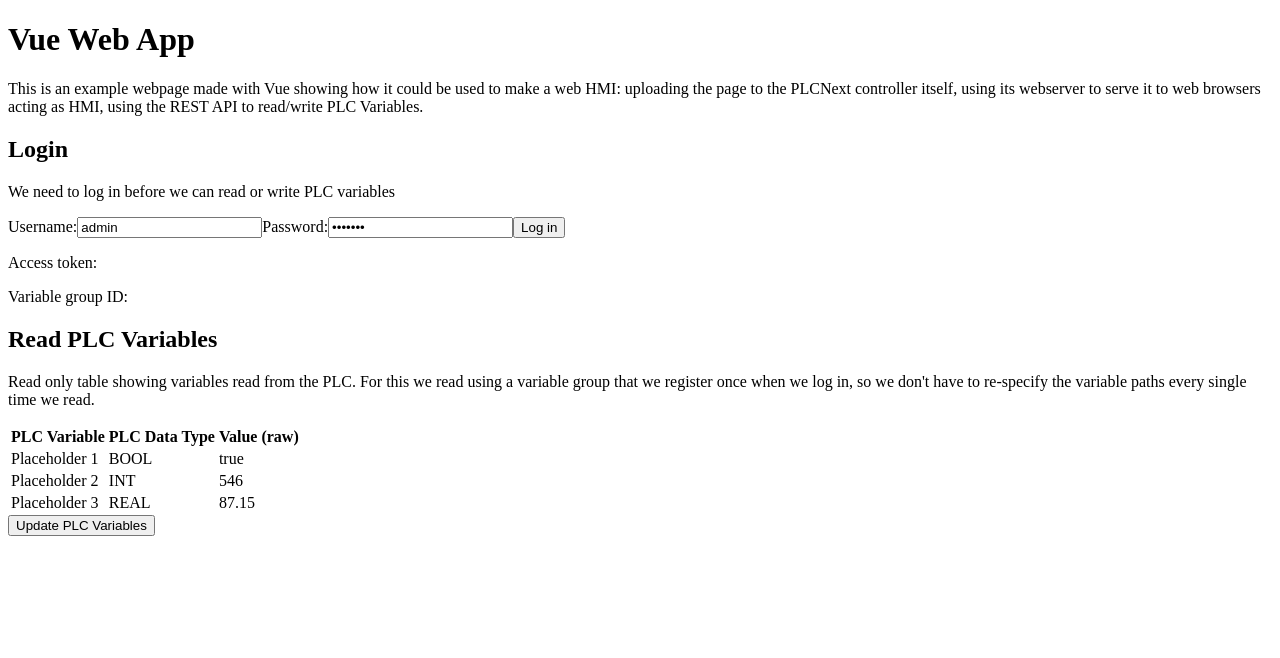
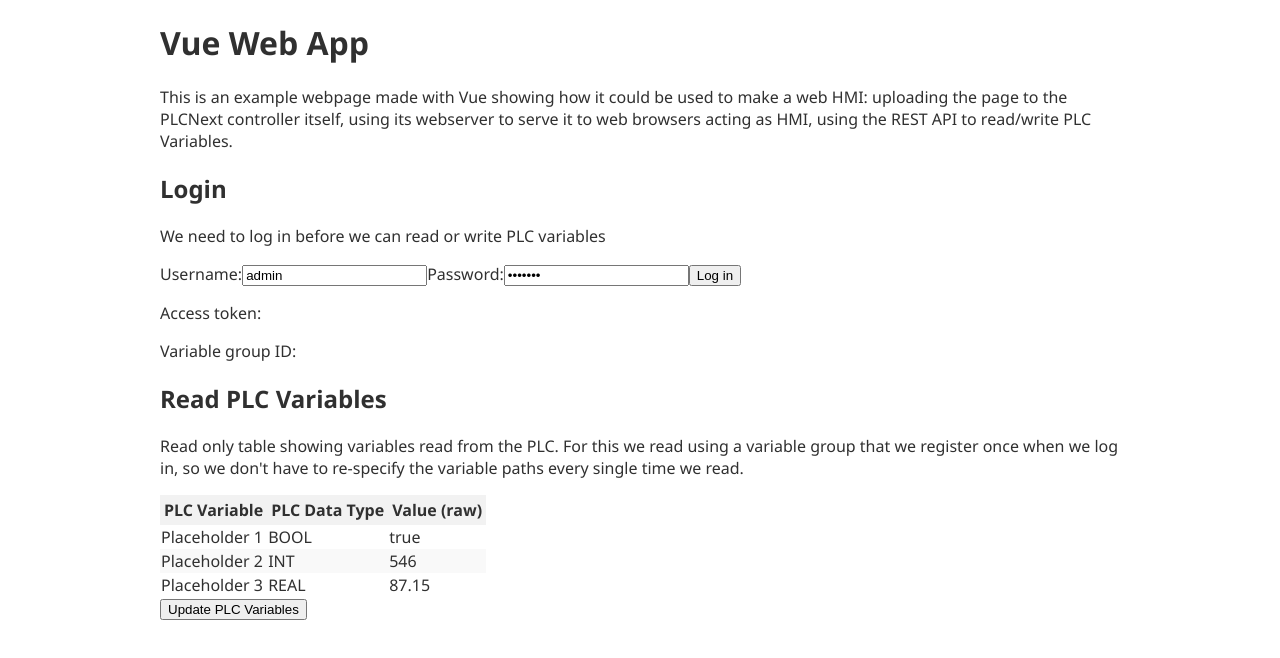
Before and after one commit to ramlopez/custwebhmidemo-vue, a Vue app: page / in a window 1280 px wide. Shown: the top 658 px of the page. Built offline with nearby package versions, Linux system fonts and the light colour scheme.

Commit message:
Basic CSS styling inside App.vue

```diff
--- a/src/App.vue
+++ b/src/App.vue
@@ -216,12 +216,8 @@ Vue functions to make it reactive and interact with variables from script -->
       <label for="password">Password:</label>
       <input v-model="password" type="password" name="password" id="password">
       <button v-on:click="authenticate()">Log in</button>
-      <p>Access token:
-        <pre>{{ accessToken }}</pre>
-      </p>
-      <p>Variable group ID:
-        <pre>{{ varGroupId }}</pre>
-      </p>
+      <p>Access token: <span class="monospace">{{ accessToken }}</span></p>
+      <p>Variable group ID: <span class="monospace">{{ varGroupId }}</span></p>
     </div>
   </div>
 
@@ -256,3 +252,63 @@ Vue functions to make it reactive and interact with variables from script -->
     <button v-on:click="readGroup()">Update PLC Variables</button>
   </div>
 </template>
+
+<!-- CSS styles that apply globally -->
+<style>
+
+/* Reset all styles to box-sizing: border-box */
+html {
+  box-sizing: border-box;
+}
+*, *::before, *::after {
+  box-sizing: inherit;
+}
+
+/* Fonts */
+html {
+  font-family: "Segoe UI", Tahoma, Geneva, Verdana, sans-serif;
+  color: #303030;
+}
+
+/* App width and center */
+#app {
+  max-width: 960px;
+  margin-left: auto;
+  margin-right: auto;
+}
+
+</style>
+
+<!-- Scoped style only applies to this component -->
+<style scoped>
+
+
+/* Table styling */
+table {
+  border-collapse: collapse;
+}
+th, td {
+  padding: 4px;
+}
+th {
+  background-color: #f2f2f2;
+}
+tbody tr:nth-child(even) {
+  background-color: #f9f9f9;
+}
+tbody tr:hover {
+  background-color: #e3e3e3;
+}
+td {
+  border: 1px solid #cccccc;
+}
+
+
+/* Monospaced spans */
+.monospace {
+  font-family: "Courier New", Courier, monospace;
+  font-size: 0.9rem;
+  background-color: #cccccc;
+}
+
+</style>
```
